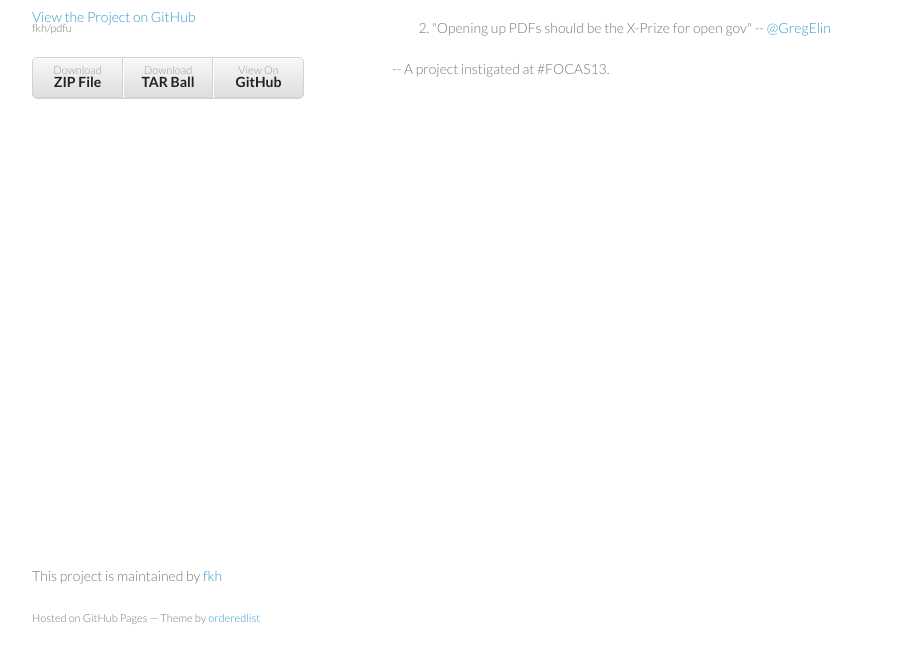
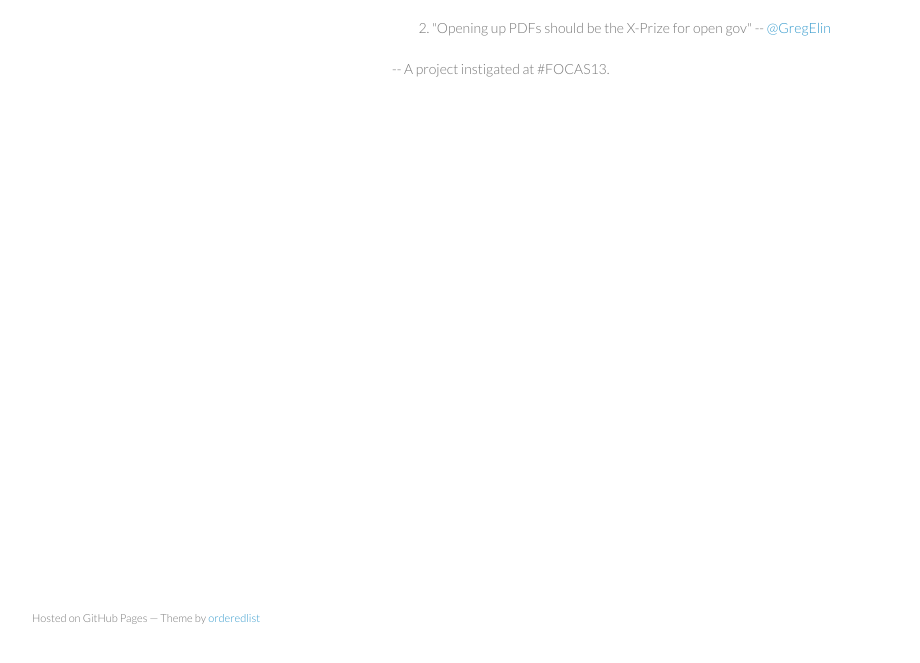
Before and after one commit to fkh/pdfu, a plain HTML site: page index.html in a window 1280 px wide. Shown: the part 103-766 px from the top of the page, without its empty margins (178-1098 px from the left). Drawn offline with Linux system fonts and the light colour scheme.

Commit message:
Update index.html

```diff
--- a/index.html
+++ b/index.html
@@ -16,16 +16,6 @@
     <div class="wrapper">
       <header>
         <h1>PDFU</h1>
-        <p></p>
-
-        <p class="view"><a href="https://github.com/fkh/pdfu">View the Project on GitHub <small>fkh/pdfu</small></a></p>
-
-
-        <ul>
-          <li><a href="https://github.com/fkh/pdfu/zipball/master">Download <strong>ZIP File</strong></a></li>
-          <li><a href="https://github.com/fkh/pdfu/tarball/master">Download <strong>TAR Ball</strong></a></li>
-          <li><a href="https://github.com/fkh/pdfu">View On <strong>GitHub</strong></a></li>
-        </ul>
       </header>
       <section>
         <ol>
@@ -34,7 +24,6 @@
 </ol><p>-- A project instigated at #FOCAS13.</p>
       </section>
       <footer>
-        <p>This project is maintained by <a href="https://github.com/fkh">fkh</a></p>
         <p><small>Hosted on GitHub Pages &mdash; Theme by <a href="https://github.com/orderedlist">orderedlist</a></small></p>
       </footer>
     </div>
```
